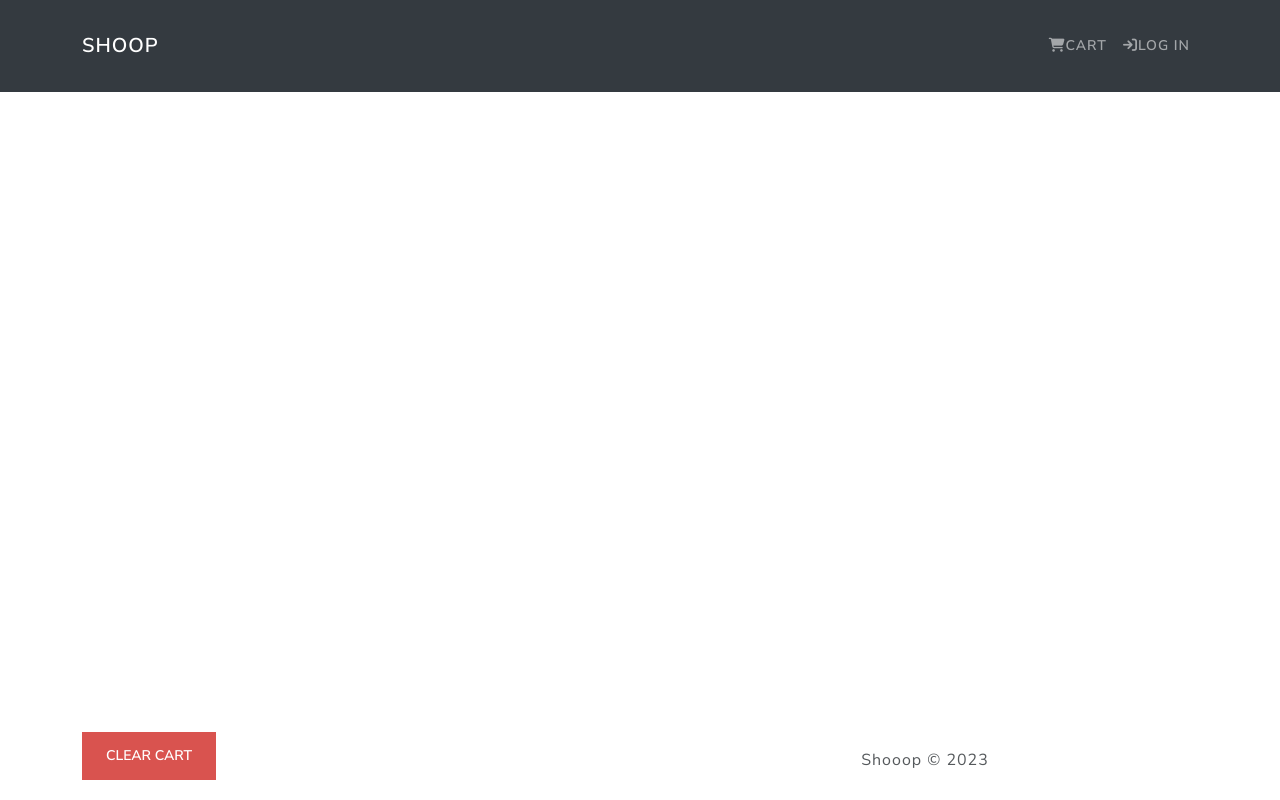
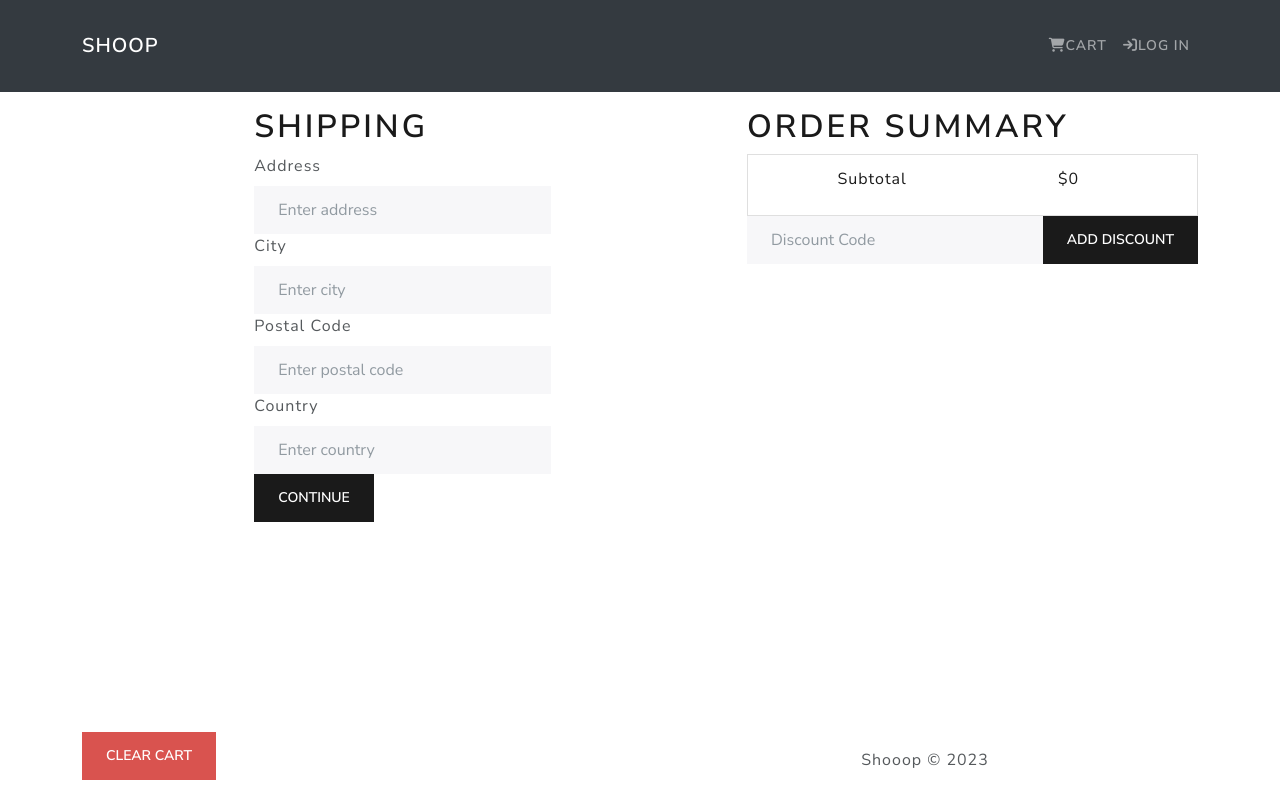
Before and after one commit to Kevjinx/MERN-Project-Ecommerce-Shoop, a React (Create React App) app in the folder frontend/: page /shipping in a window 1280 px wide. Built offline with nearby package versions, Linux system fonts and the light colour scheme.

Commit message:
add discount and shipping form

```diff
--- a/frontend/src/App.js
+++ b/frontend/src/App.js
@@ -8,6 +8,7 @@ import Cart from './components/Cart';
 import LoginScreen from './screens/LoginScreen';
 import RegisterScreen from './screens/RegisterScreen';
 import ProfileScreen from './screens/ProfileScreen';
+import ShippingScreen from './screens/ShippingScreen';
 
 const App = () => {
   return (
@@ -22,6 +23,7 @@ const App = () => {
             <Route path="/login" element={<LoginScreen />} />
             <Route path="/register" element={<RegisterScreen />} />
             <Route path="/profile" element={<ProfileScreen />} />
+            <Route path="/shipping" element={<ShippingScreen />} />
           </Routes>
         </Container>
       </main>
--- a/frontend/src/components/Cart.jsx
+++ b/frontend/src/components/Cart.jsx
@@ -55,6 +55,7 @@ const Cart = () => {
             <h4>${grossTotal}</h4>
           </Row>
           <Row>
+            <Link to="/shipping">
               <Button
                 type="button"
                 className="btn-block"
@@ -62,6 +63,7 @@ const Cart = () => {
               >
                 Proceed to Checkout
               </Button>
+            </Link>
           </Row>
         </Col>
       </Row>
--- a/frontend/src/components/Header.jsx
+++ b/frontend/src/components/Header.jsx
@@ -6,6 +6,7 @@ import { userLogout } from '../features/user/userSlice.js';
 
 const Header = () => {
   const { userInfo } = useSelector((state) => state.userLogin);
+
   const dispatch = useDispatch();
 
   const logoutHandler = () => {
--- a/frontend/src/constants/cartConstants.js
+++ b/frontend/src/constants/cartConstants.js
@@ -3,3 +3,4 @@ export const REMOVE_FROM_CART = 'removeFromCart';
 export const INCREMENT_QUANTITY = 'incrementQuantity';
 export const DECREMENT_QUANTITY = 'decrementQuantity';
 export const CLEAR_CART = 'clearCart';
+export const SAVE_SHIPPING_ADDRESS = 'saveShippingAddress';
--- a/frontend/src/features/cart/cartSlice.js
+++ b/frontend/src/features/cart/cartSlice.js
@@ -5,6 +5,7 @@ import {
   INCREMENT_QUANTITY,
   DECREMENT_QUANTITY,
   CLEAR_CART,
+  SAVE_SHIPPING_ADDRESS,
 } from '../../constants/cartConstants.js';
 
 const cartSlice = createSlice({
@@ -47,8 +48,11 @@ const cartSlice = createSlice({
       );
       existingProducts.quantity > 0 && existingProducts.quantity--;
     },
-    [CLEAR_CART]: (state, action) => {
+    [CLEAR_CART]: (state) => {
       state.cartProducts = [];
+    },
+    [SAVE_SHIPPING_ADDRESS]: (state, action) => {
+      state.shippingAddress = action.payload;
     },
   },
 });
@@ -59,6 +63,7 @@ export const {
   incrementQuantity,
   decrementQuantity,
   clearCart,
+  saveShippingAddress,
 } = cartSlice.actions;
 
 export default cartSlice.reducer;
--- /dev/null
+++ b/frontend/src/screens/ShippingScreen.jsx
@@ -0,0 +1,167 @@
+import React, { useState } from 'react';
+import {
+  Row,
+  Col,
+  Button,
+  Form,
+  ListGroup,
+  Image,
+  InputGroup,
+  FormControl,
+  Dropdown,
+} from 'react-bootstrap';
+import FormContainer from '../components/FormContainer';
+import { useSelector } from 'react-redux';
+import Message from '../components/Message';
+import Loader from '../components/Loader';
+import { saveShippingAddress } from '../features/cart/cartSlice';
+import { useDispatch } from 'react-redux';
+
+const ShippingScreen = () => {
+  const dispatch = useDispatch();
+  const { userInfo } = useSelector((state) => state.userLogin);
+  const cartProducts = useSelector((state) => state.cart.cartProducts);
+  const [subTotal, setSubTotal] = useState(
+    cartProducts.reduce((acc, product) => {
+      return acc + product.price * product.quantity;
+    }, 0)
+  );
+
+  const [address, setAddress] = useState('');
+  const [city, setCity] = useState('');
+  const [postalCode, setPostalCode] = useState('');
+  const [country, setCountry] = useState('');
+
+  const [discountCode, setDiscountCode] = useState('');
+  const [discountApplied, setDiscountApplied] = useState(false);
+  const [message, setMessage] = useState('');
+  const [dangerMessage, setDangerMessage] = useState('');
+
+  //TODO: update discount stuff to use redux state so it persists on refresh
+  //TODO: add backend verification for discount code
+  const addDiscountHandler = () => {
+    if (discountApplied) {
+      return setDangerMessage(`You've already applied a discount code!`);
+    }
+    console.log('Discount Code: ', discountCode);
+    discountCode === '5plus5equals11' && discountSubTotal(11);
+    discountCode === 'freeplus20' && discountSubTotal(120);
+  };
+
+  const discountSubTotal = (discount) => {
+    if (discount > 100) {
+      setDangerMessage(`STOP HACKING! You're not getting a free product!`);
+    } else {
+      setDangerMessage('');
+      setMessage(`Discount applied: ${discountCode} for ${discount}% off!`);
+    }
+    setSubTotal(subTotal - subTotal * (discount / 100));
+    setDiscountApplied(true);
+  };
+
+  const submitHandler = (e) => {
+    e.preventDefault();
+    console.log('submit');
+    dispatch(saveShippingAddress({ address, city, postalCode, country }));
+  };
+
+  return (
+    <Row>
+      <Col md={7}>
+        <FormContainer>
+          <h1>Shipping</h1>
+          <Form onSubmit={submitHandler}>
+            <Form.Group controlId="address">
+              <Form.Label>Address</Form.Label>
+              <Form.Control
+                type="text"
+                placeholder="Enter address"
+                onChange={(e) => setAddress(e.target.value)}
+              />
+            </Form.Group>
+            <Form.Group controlId="city">
+              <Form.Label>City</Form.Label>
+              <Form.Control
+                type="text"
+                placeholder="Enter city"
+                onChange={(e) => setCity(e.target.value)}
+              />
+            </Form.Group>
+            <Form.Group controlId="postalCode">
+              <Form.Label>Postal Code</Form.Label>
+              <Form.Control
+                type="text"
+                placeholder="Enter postal code"
+                onChange={(e) => setPostalCode(e.target.value)}
+              />
+            </Form.Group>
+            <Form.Group controlId="country">
+              <Form.Label>Country</Form.Label>
+              <Form.Control
+                type="text"
+                placeholder="Enter country"
+                onChange={(e) => setCountry(e.target.value)}
+              />
+            </Form.Group>
+            <Button type="submit" variant="primary">
+              Continue
+            </Button>
+          </Form>
+        </FormContainer>
+      </Col>
+      <Col md={5}>
+        <h1>Order Summary</h1>
+        <ListGroup>
+          {cartProducts.map((product) => (
+            <ListGroup.Item key={product._id}>
+              <Row>
+                <Col md={2}>
+                  <Image src={product.image} alt={product.name} fluid rounded />
+                </Col>
+                <Col md={4}>
+                  <p>{product.name}</p>
+                </Col>
+                <Col md={2}>
+                  <p>{product.quantity}</p>
+                </Col>
+                <Col md={2}>
+                  <p>${product.price}</p>
+                </Col>
+              </Row>
+            </ListGroup.Item>
+          ))}
+          <ListGroup.Item key="subtotal">
+            <Row className="ps-3 pe-3 pt-1">
+              {dangerMessage && (
+                <Message variant="danger">{dangerMessage}</Message>
+              )}
+              {message && <Message variant="success">{message}</Message>}
+            </Row>
+            {/* sub total */}
+            <Row>
+              <Col md={2} />
+              <Col md={6}>
+                <p>Subtotal</p>
+              </Col>
+              <Col md={2}>
+                <p>${subTotal}</p>
+              </Col>
+            </Row>
+          </ListGroup.Item>
+        </ListGroup>
+        <Row className="">
+          <InputGroup>
+            <FormControl
+              onChange={(e) => setDiscountCode(e.target.value)}
+              type="text"
+              placeholder="Discount Code"
+            />
+            <Button onClick={addDiscountHandler}>Add Discount</Button>
+          </InputGroup>
+        </Row>
+      </Col>
+    </Row>
+  );
+};
+
+export default ShippingScreen;
```
Also changed, not shown: 1 other file (tests, documents, lock files or other folders). Lines whose indentation alone changed are shown as unchanged.
